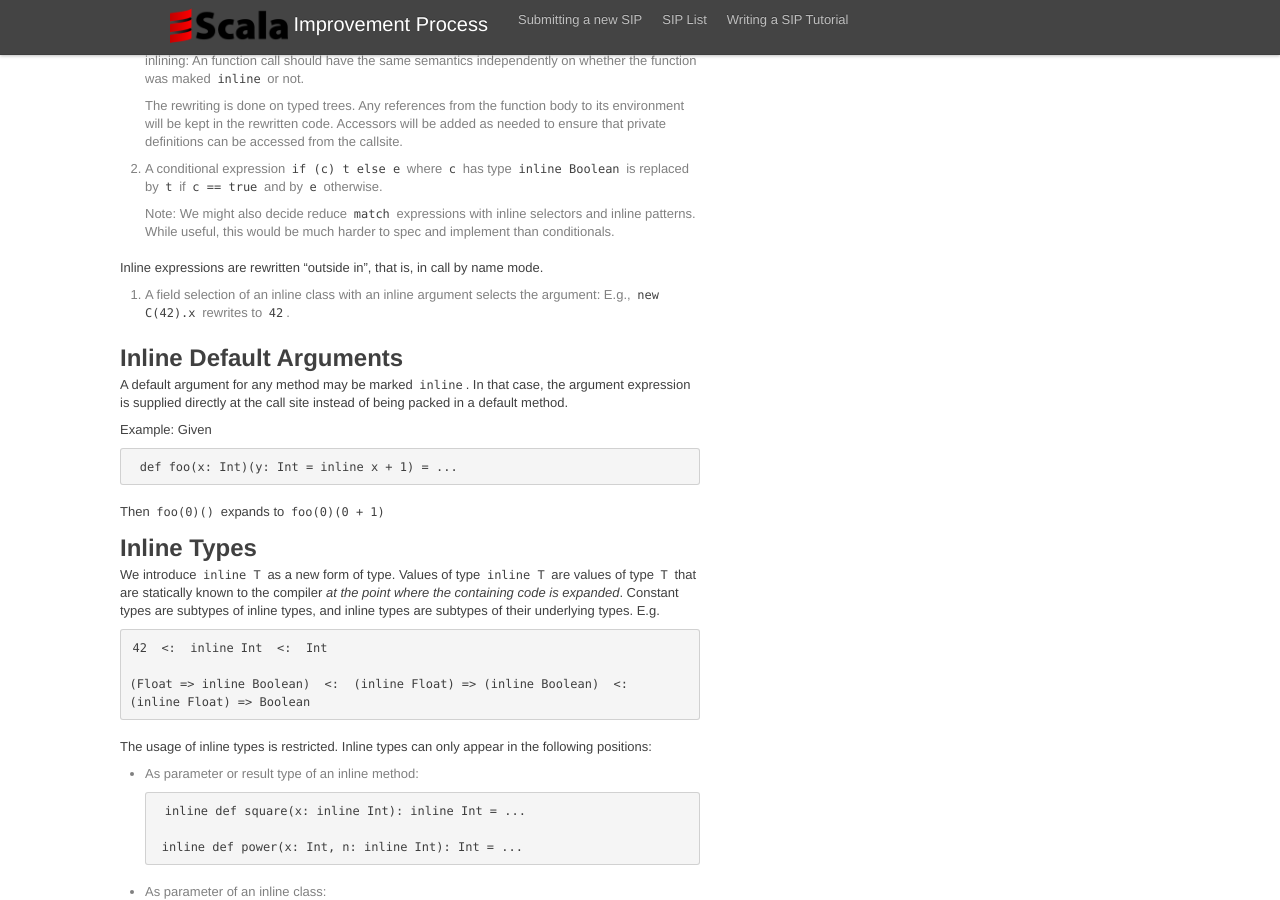
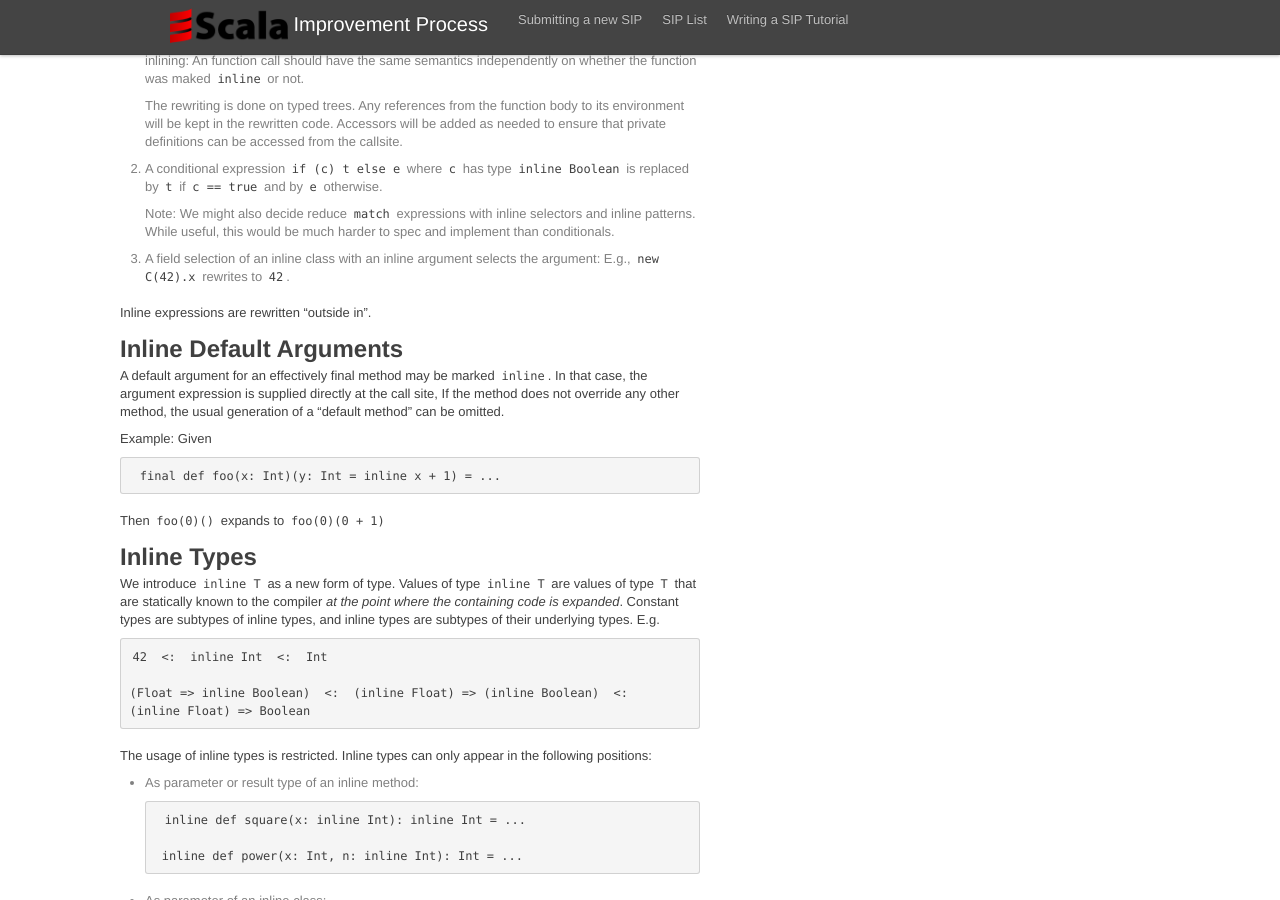
Before and after one commit to odersky/sips, a Jekyll site: the page built from drafts/inlinemacros.md, in a window 1280 px wide and 900 px high, scrolled down 1394 px. Built offline with Jekyll 4.4.1, drawn with Linux system fonts in a browser that asks for light colours; comment, search, counter and statistics services are not loaded; some of the changed text lies outside the part shown.

Commit message:
Update inlinemacros.md

```diff
--- a/drafts/inlinemacros.md
+++ b/drafts/inlinemacros.md
@@ -29,7 +29,7 @@ write such `val`s now as `inline`.  Inline values can be defined
 anywhere, but inline methods must be members of a class, trait or
 object.
 
-Value and method definitions labeled `inline` are implicitly final;
+Value and method definitions labeled `inline` are effectively final;
 they cannot be overridden.  Inline members also never override other
 members. Instead, every inline member becomes an overloaded alternative
 of all other members with the same name. Normal overloading resolution
@@ -95,20 +95,21 @@ is replaced by `t` if `c == true` and by `e` otherwise.
 selectors and inline patterns. While useful, this would be much harder
 to spec and implement than conditionals.
 
-Inline expressions are rewritten "outside in", that is, in call by name mode.
-
 3. A field selection of an inline class with an inline argument selects the argument: E.g.,
 `new C(42).x` rewrites to `42`.
 
+Inline expressions are rewritten "outside in".
+
+
 ## Inline Default Arguments
 
-A default argument for any method may be marked `inline`. In that case,
-the argument expression is supplied directly at the call site instead of
-being packed in a default method.
+A default argument for an effectively final method may be marked `inline`. In that case,
+the argument expression is supplied directly at the call site, If the method does not
+override any other method, the usual generation of a "default method" can be omitted.
 
 Example: Given
 
-     def foo(x: Int)(y: Int = inline x + 1) = ...
+     final def foo(x: Int)(y: Int = inline x + 1) = ...
 
 Then `foo(0)()` expands to `foo(0)(0 + 1)`
 
```
